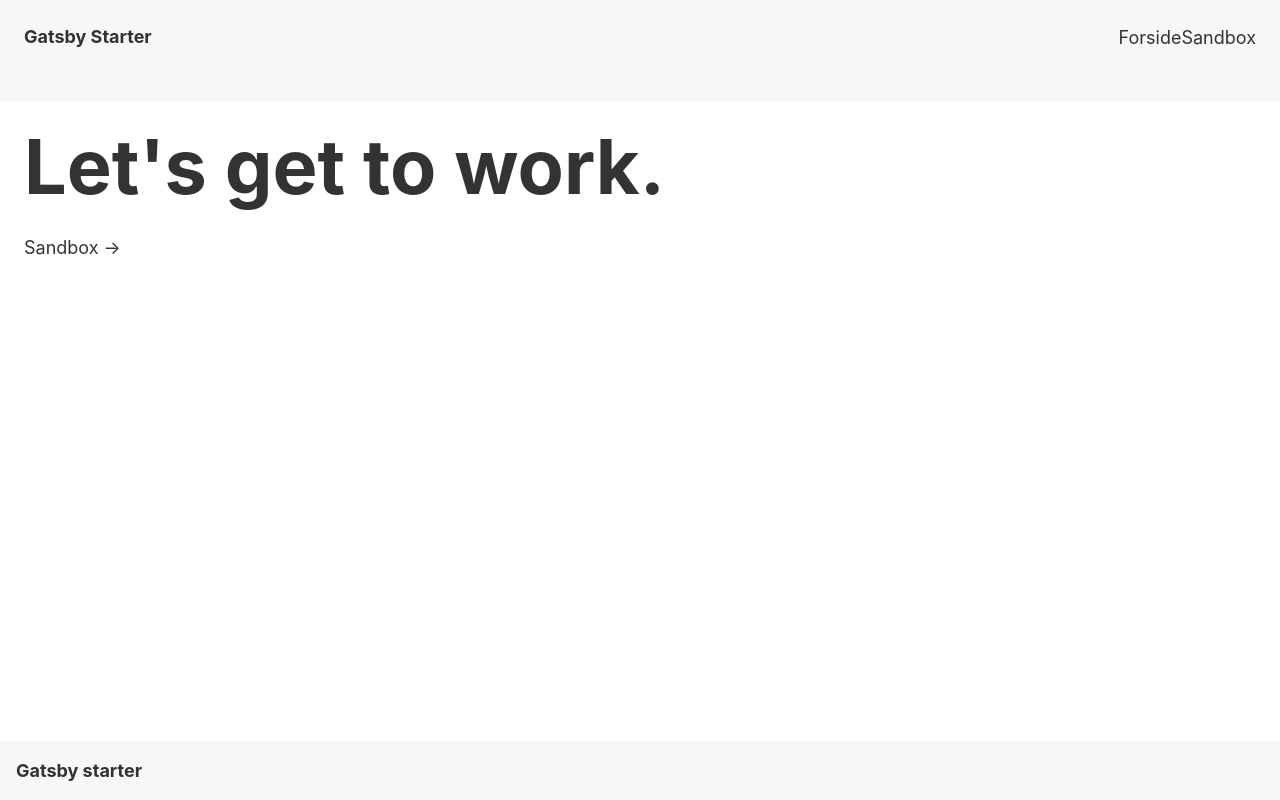
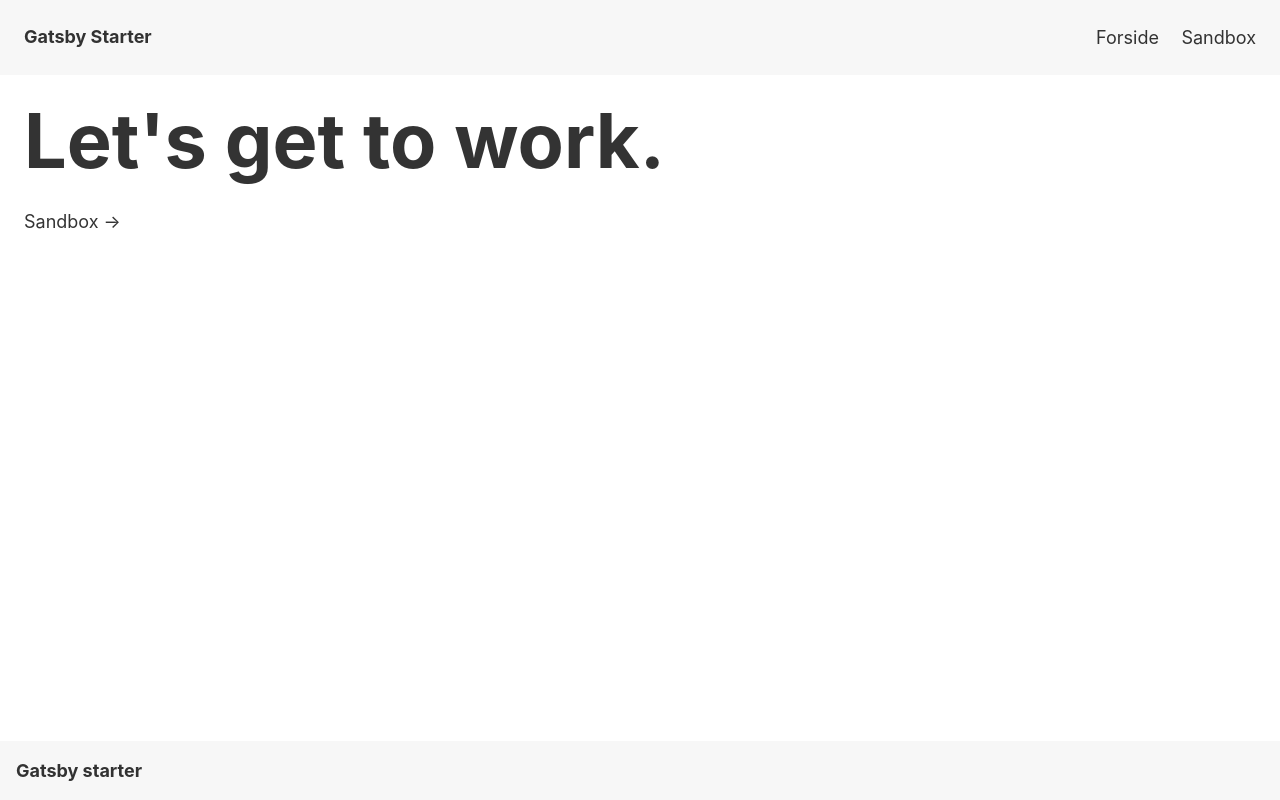
Before and after one commit to henrikfalck/hfm-gatsby-repo, a Gatsby site: page / in a window 1280 px wide. Shown: the top 800 px of the page. Built offline with nearby package versions, Linux system fonts and the light colour scheme; Gatsby itself is replaced by a stand-in of ours.

Commit message:
Add list items to Navigation

```diff
--- a/src/components/layout/navigation/index.js
+++ b/src/components/layout/navigation/index.js
@@ -1,10 +1,19 @@
 import React from "react"
 import { Link } from "gatsby"
+import "./navigation.scss"
 
 const Navigation = () => (
-  <ul className="navigation">
-    <Link to="/">Forside</Link>
-    <Link to="/sandbox">Sandbox</Link>
+  <ul className="main-navigation">
+    <li>
+      <Link className="navigation-link" to="/">
+        Forside
+      </Link>
+    </li>
+    <li>
+      <Link className="navigation-link" to="/sandbox">
+        Sandbox
+      </Link>
+    </li>
   </ul>
 )
 
```
